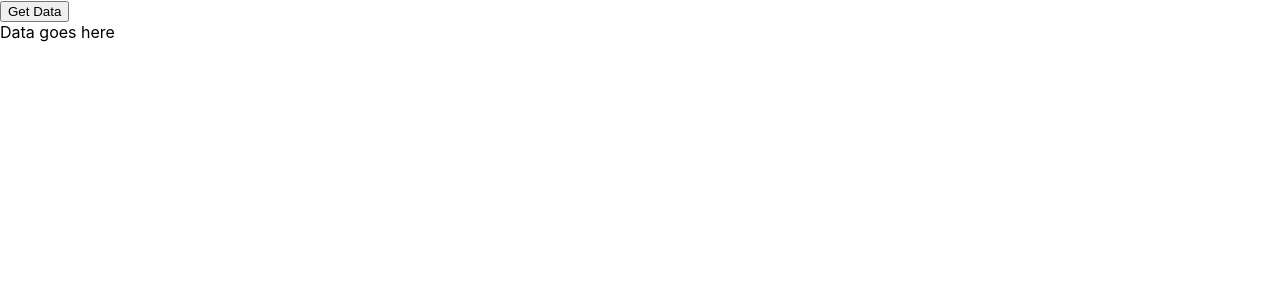
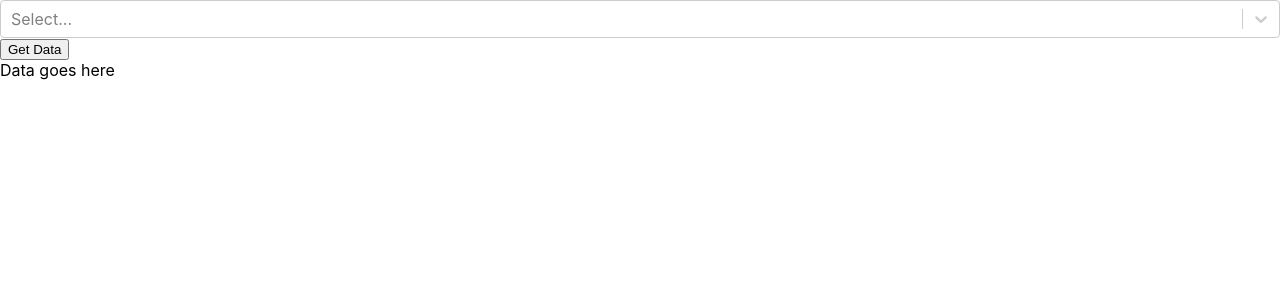
Before and after one commit to timothyuan/paul, a React (Create React App) app in the folder client/: page / in a window 1280 px wide. Shown: the top 300 px of the page. Built offline with nearby package versions, Linux system fonts and the light colour scheme; no server answers.

Commit message:
add candidate dropdown menu and button for get request

```diff
--- a/client/package.json
+++ b/client/package.json
@@ -9,7 +9,8 @@
     "axios": "^0.20.0",
     "react": "^16.13.1",
     "react-dom": "^16.13.1",
-    "react-scripts": "3.4.3"
+    "react-scripts": "3.4.3",
+    "react-select": "^3.1.0"
   },
   "scripts": {
     "start": "PORT=3001 react-scripts start",
--- a/client/src/App.js
+++ b/client/src/App.js
@@ -1,27 +1,45 @@
 import React from 'react';
 import axios from 'axios';
+import Select from 'react-select';
 
  class App extends React.Component{
+
    constructor(props){
      super(props);
-     this.state = { data : 'Data goes here'};
-     this.getData = this.getData.bind(this)
+     this.state = { selectedOption: null, candidateOptions: [], data : 'Data goes here'};
    }
 
-   getData(){
+   componentDidMount = () => {
+     let url = 'http://localhost:3000/candidates'
+     return axios.get(url).then(response => {
+       let candidateOptions = response.data.map(candidate => ({value: candidate.id, label: candidate.name}));
+       this.setState({candidateOptions});
+     });
+   }
+
+   handleChange = (selectedOption) => {
+     this.setState({selectedOption});
+   };
+
+   getData = () => {
      let url = 'http://localhost:3000/votes'
-     axios.get(url, { params: { candidate_id : 2, precinct_id : 832800}}).then(response => {
-       console.log(response.data)
+     axios.get(url, { params: { candidate_id : this.state.selectedOption.value, precinct_id : 832800}}).then(response => {
        this.setState({ data: response.data[0].count});
-       console.log(this.state.data)
      });
    }
 
    render(){
+     const { selectedOption, candidateOptions } = this.state;
+
      return (
        <>
-         <button onClick = {this.getData}>Get Data</button>
-         <div>{this.state.data}</div>
+        <Select
+          value = {selectedOption}
+          onChange = {this.handleChange}
+          options = {candidateOptions}
+        />
+        <button onClick = {this.getData}>Get Data</button>
+        <div>{this.state.data}</div>
        </>
      );
    }
```
Also changed, not shown: 1 other file (tests, documents, lock files or other folders).
